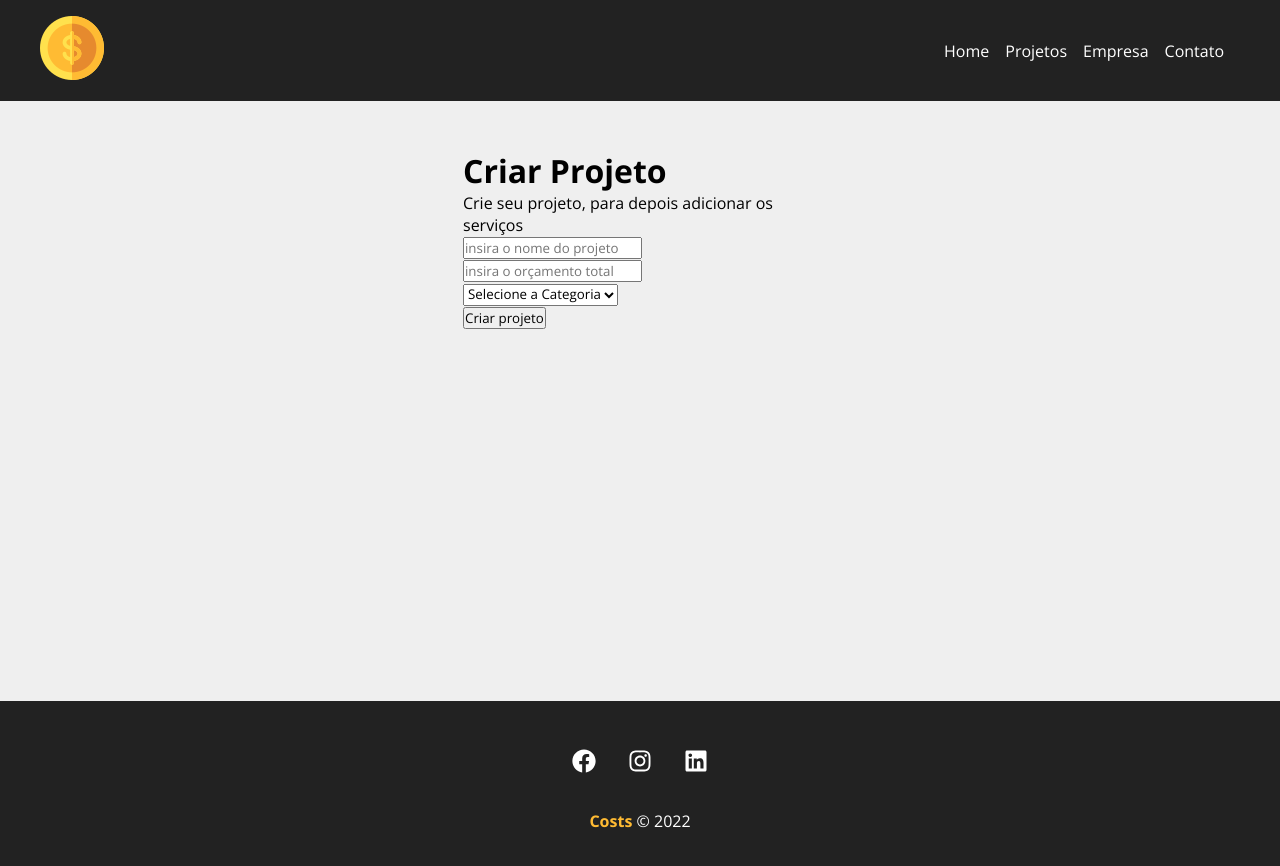
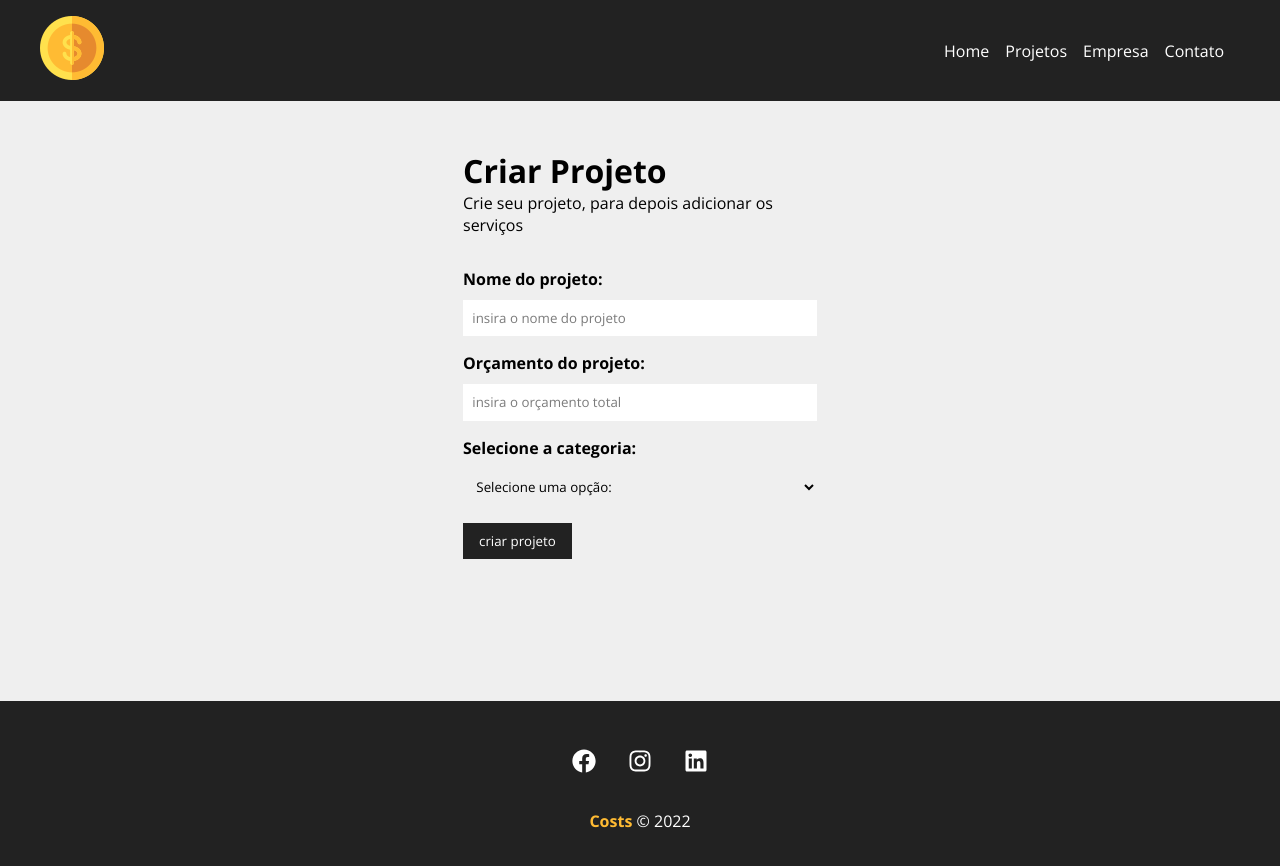
Before and after one commit to edinaldofcs/Projeto-Custos-React, a React (Create React App) app: page /newproject in a window 1280 px wide. Shown: the top 866 px of the page. Built offline with nearby package versions, Linux system fonts and the light colour scheme.

Commit message:
Aula22-Componentizacao

```diff
--- /dev/null
+++ b/src/components/form/Buttonsubmit.jsx
@@ -0,0 +1,13 @@
+
+import styles from './Buttonsubmit.module.css'
+
+function Buttonsubmit({text}) {
+
+    return (
+        <div>
+              <button className={styles.btn}>{text}</button>
+        </div>
+    )
+}
+
+export default Buttonsubmit;
--- /dev/null
+++ b/src/components/form/Buttonsubmit.module.css
@@ -0,0 +1,13 @@
+.btn{
+    background-color: #222;
+    color: white;
+    padding: 0.7em 1.2em;
+    text-decoration: none;
+    transition: 0.5s;
+    cursor: pointer;
+    border: none;
+}
+
+.btn:hover{
+    color: #ffbb33;
+}
--- /dev/null
+++ b/src/components/form/Input.jsx
@@ -0,0 +1,14 @@
+
+import styles from './Input.module.css'
+
+function Input({ type, text, name, placeholder, handleOnChange, value }) {
+
+    return (
+        <div className={styles.form_control}>
+            <label htmlFor={name}>{text}:</label>
+            <input type={type} name={name} id={name} placeholder={placeholder} onChange = {handleOnChange} value={value}/>
+        </div>
+    )
+}
+
+export default Input;
--- /dev/null
+++ b/src/components/form/Input.module.css
@@ -0,0 +1,20 @@
+.form_control{
+    display: flex;
+    flex-direction: column;
+    margin-bottom: 1em;
+}
+
+.form_control label{
+    margin-bottom: 0.6em;
+    font-weight: bold;
+}
+
+.form_control input{
+    padding: 0.7em;
+    border-radius: 0;
+    border: none;
+}
+
+.form_control input::placeholder{
+    color: #7b7b7b;
+}
--- /dev/null
+++ b/src/components/form/Select.jsx
@@ -0,0 +1,16 @@
+
+import styles from './Select.module.css'
+
+function Select({text, name, options, handleOnChange, value}) {
+
+    return (
+        <div className={styles.select_control}>
+              <label htmlFor={name}>{text}:</label>
+              <select name={name} id={name} >
+                  <option>Selecione uma opção:</option>
+              </select>
+        </div>
+    )
+}
+
+export default Select;
--- /dev/null
+++ b/src/components/form/Select.module.css
@@ -0,0 +1,16 @@
+.select_control{
+    display: flex;
+    flex-direction: column;
+    margin-bottom: 1em;
+}
+
+.select_control label{
+    margin-bottom: 0.6em;
+    font-weight: bold;
+}
+
+.select_control select{
+    padding: 0.7em;
+    border-radius: 0;
+    border: none;
+}
--- a/src/components/pages/NewProject.js
+++ b/src/components/pages/NewProject.js
@@ -9,7 +9,7 @@
 
             <h1>Criar Projeto</h1>
             <p>Crie seu projeto, para depois adicionar os serviços</p>
-            <ProjectForm/>
+            <ProjectForm btntext="criar projeto"/>
         </div>
     );
 }
--- a/src/components/project/ProjectForm.module.css
+++ b/src/components/project/ProjectForm.module.css
@@ -0,0 +1,4 @@
+.form{
+    width: 100%;
+    margin: 2em 0;
+}
--- a/src/components/project/ProjectFrom.jsx
+++ b/src/components/project/ProjectFrom.jsx
@@ -1,24 +1,37 @@
 import styles from './ProjectForm.module.css'
+import Input from '../form/Input'
+import Select from '../form/Select';
+import Buttonsubmit from '../form/Buttonsubmit';
 
-function ProjectForm() {
+function ProjectForm({btntext}) {
 
     return (
 
-        <form>
-            <div>
-                <input type="text" placeholder='insira o nome do projeto' />
-            </div>
-            <div>
-                <input type="number" placeholder='insira o orçamento total' />
-            </div>
-            <div>
-                <select name="category_id">
-                    <option disabled selected>Selecione a Categoria</option>
-                </select>
-            </div>
-            <div>
-                <input type="submit" value="Criar projeto"/>
-            </div>
+        <form className={styles.form}>
+
+                <Input
+                type="text"
+                placeholder="insira o nome do projeto"
+                text="Nome do projeto"
+                name="name"
+                />
+
+
+            <Input
+                type="number"
+                placeholder="insira o orçamento total"
+                text="Orçamento do projeto"
+                name="budget"
+                />
+
+            <Select
+            text='Selecione a categoria'
+            name ='category_id'
+
+            />
+            <Buttonsubmit
+            text={btntext}
+            />
         </form>
     );
 }
```
